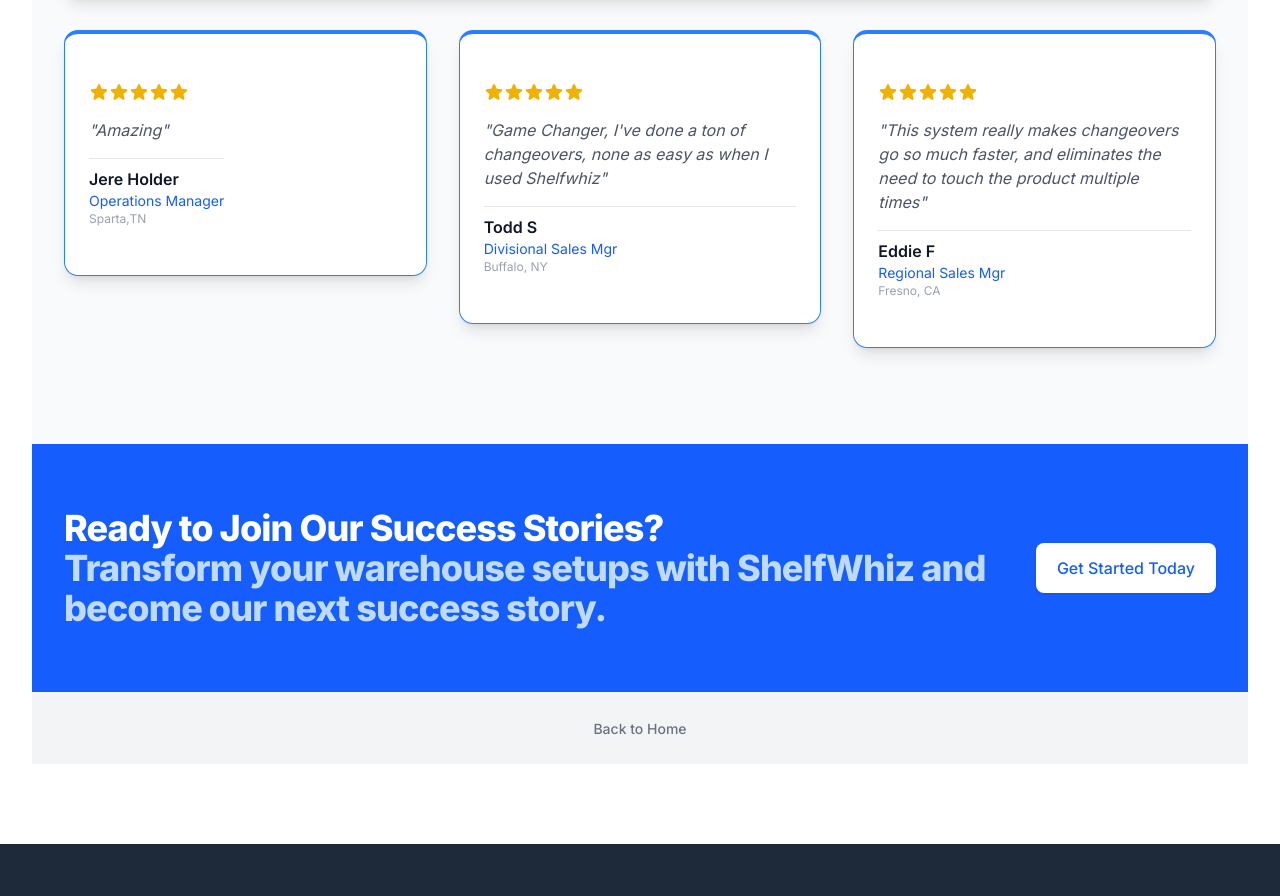
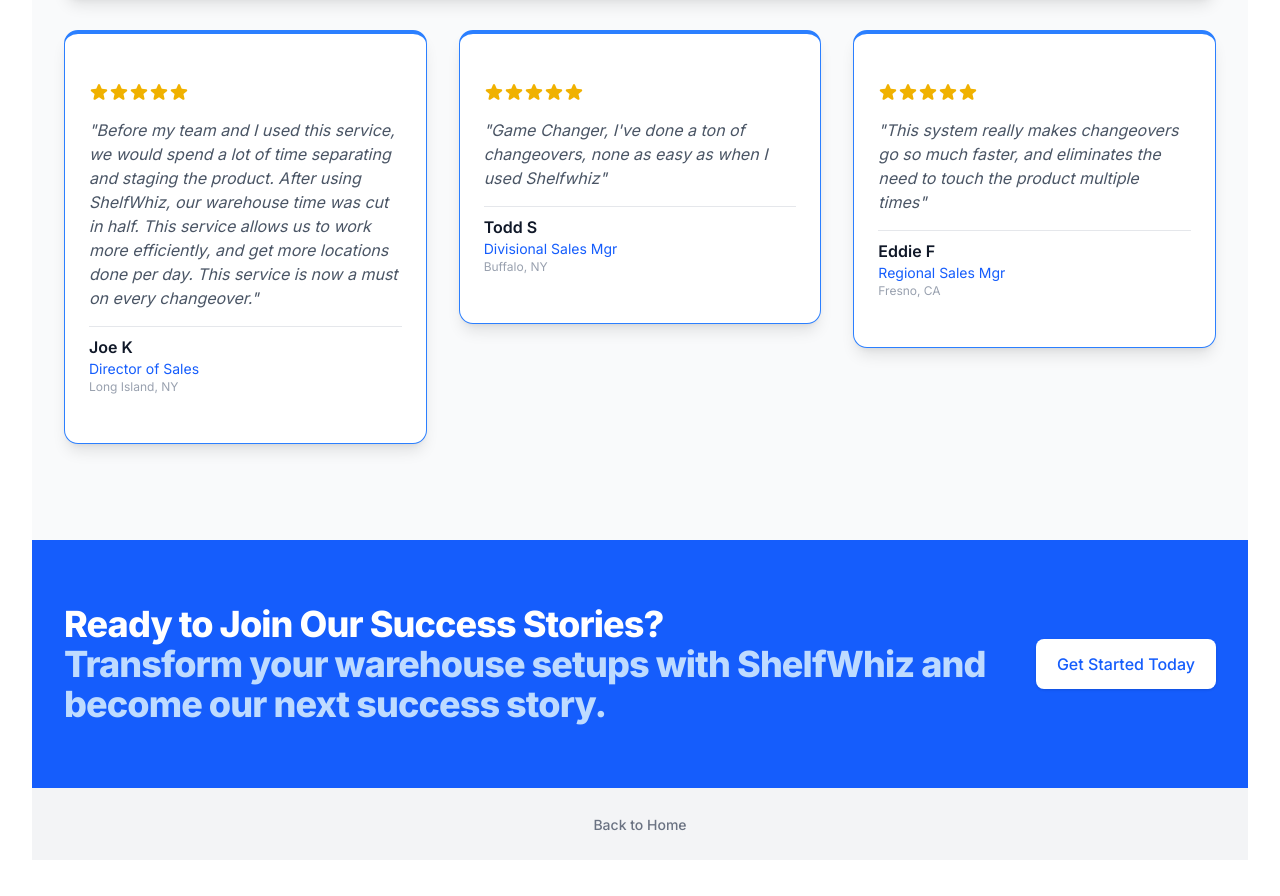
Before and after one commit to jsturges640-Shelfwhiz/Shelfwhiz-website, a Next.js app: page /testimonials in a window 1280 px wide. Shown: the part 2064-2960 px from the top of the page. Built offline with nearby package versions, Linux system fonts and the light colour scheme.

Commit message:
Update page.tsx

```diff
--- a/app/testimonials/page.tsx
+++ b/app/testimonials/page.tsx
@@ -51,10 +51,10 @@ const testimonials = [
   },
   {
     id: 4,
-    name: "Jere Holder",
-    company: "Sparta,TN",
-    role: "Operations Manager",
-    content: "Amazing",
+    name: "Joe K",
+    company: "Long Island, NY",
+    role: "Director of Sales",
+    content: "Before my team and I used this service, we would spend a lot of time separating and staging the product.  After using ShelfWhiz, our warehouse time was cut in half.  This service allows us to work more efficiently, and get more locations done per day.  This service is now a must on every changeover.",
     rating: 5,
     image: "/professional-placeholder.jpg",
   },
```
